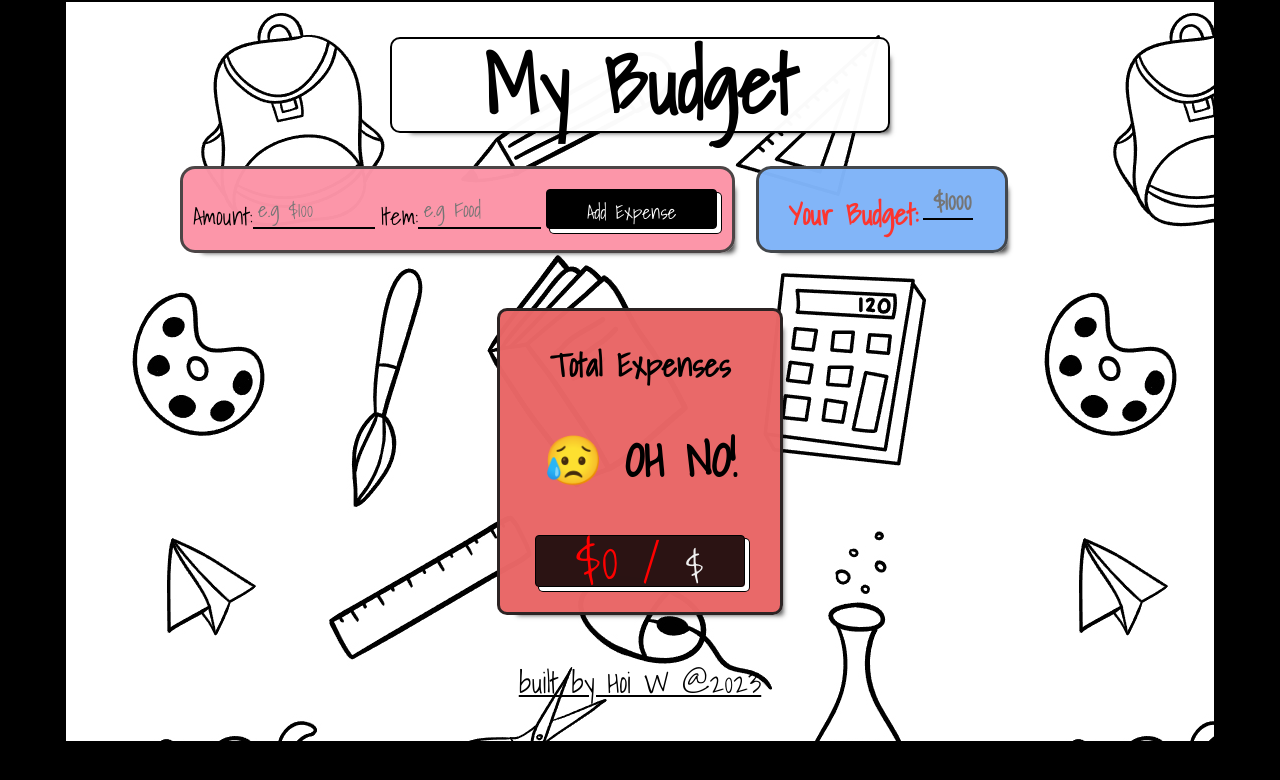
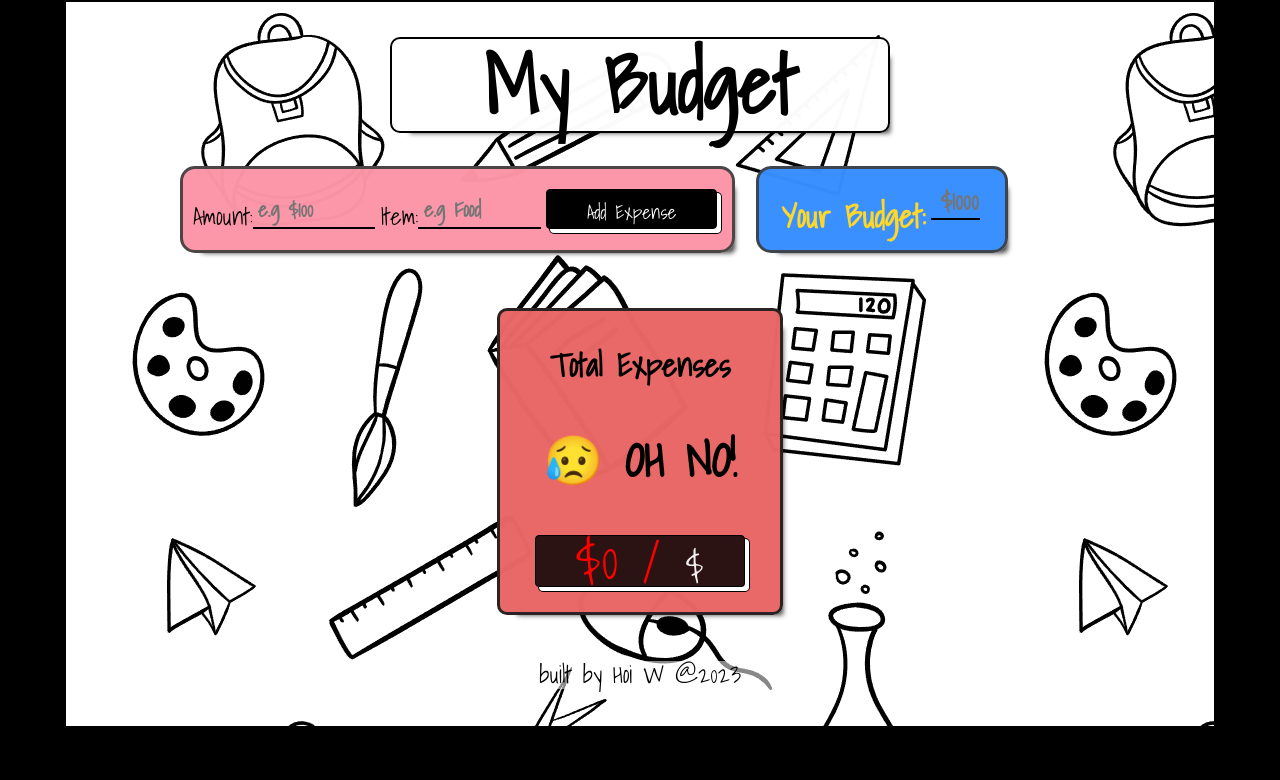
Before and after one commit to HoiJW/project-budget-app, a React (Create React App) app: page / in a window 1280 px wide. Shown: the top 780 px of the page. Built offline with nearby package versions, Linux system fonts and the light colour scheme; no server answers; the database is empty.

Commit message:
clean up and touch up on styles

```diff
--- a/src/App.js
+++ b/src/App.js
@@ -97,7 +97,7 @@ function App() {
         </motion.div>
       <ExpenseCards expenseData={expense} handleRemove={handleRemove} />
       <Total sums={total} max={userBudget}/>
-      <footer><p>built by Hoi W @2023</p></footer>
+      <footer><div className='footer'><p>built by Hoi W @2023</p></div></footer>
     </motion.div>
   )
 }
--- a/src/App.scss
+++ b/src/App.scss
@@ -3,5 +3,6 @@
 @import './ScssComponends/_progress-bar';
 @import './ScssComponends/total-bar';
 @import './ScssComponends/buttons';
+@import './ScssComponends/footer';
 @import url('https://fonts.googleapis.com/css2?family=Shadows+Into+Light&display=swap');
 @import url('https://fonts.googleapis.com/css2?family=Shadows+Into+Light&display=swap');
--- a/src/Components/Total.js
+++ b/src/Components/Total.js
@@ -5,7 +5,7 @@ function Total( {sums, max} ){
     useEffect(() => {
         if (sums >= max){setBgc("total red")}
         else if(sums <= max*0.55){setBgc("total green")}
-        else if(sums <= max*0.75){setBgc("total yellow")}
+        else if(sums <= max*0.99){setBgc("total yellow")}
     },[sums,max])
     return(
         <motion.div
--- a/src/ScssComponends/_expense-cards.scss
+++ b/src/ScssComponends/_expense-cards.scss
@@ -99,6 +99,7 @@ input{
     margin-right: 1%;
     outline: none;
     font-size: 1.3rem;
+    font-weight: 800;
 }
 h1{
     font-size: 5rem;
@@ -121,25 +122,25 @@ p{
     text-decoration: underline;
 }
 .right{
-    background-color: rgb(128, 180, 248,0.980) ;
+    background-color: rgba(55, 142, 255, 0.98);
     justify-content: center;
     flex-basis: 25%;
     padding: 0;
     label{
-        font-size: 1.8rem;
-        color: rgb(252, 53, 47);
-        font-weight: 600;
+        font-size: 2rem;
+        color: rgb(255, 215, 41);
+        font-weight: 700;
         margin-right: 2%;
         margin-top: 2%;
     }
     input{
-
         padding-left: 10px;
         width: 20%;
         font-size: 1.6rem;
         font-weight: 700;
         margin-bottom: 30px;
         padding-top: 6%;
+        color: white;
     }
 }
 .left{
--- /dev/null
+++ b/src/ScssComponends/_footer.scss
@@ -0,0 +1,9 @@
+.footer{
+    width: 300px;
+    margin: 0 auto;
+    p{
+    text-decoration: none;
+    font-size: 1.5rem;
+    background-color: rgba(255, 255, 255, 0.534);
+    }
+}
--- a/src/ScssComponends/_setup.scss
+++ b/src/ScssComponends/_setup.scss
@@ -13,7 +13,3 @@ button,
 input{
     font-family: 'Shadows Into Light', cursive;
 }
-footer{
-    text-decoration: none;
-    font-size: 18px;
-}
```
